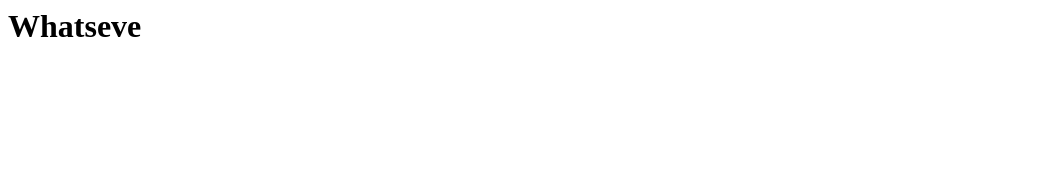
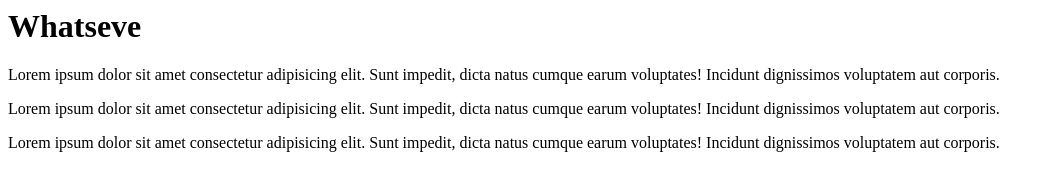
Before and after one commit to dhanujtomar/understanding-git, a plain HTML site: page index.html in a window 1280 px wide. Shown: the whole page, without its empty margins (0-1054 px from the left). Drawn offline with Linux system fonts and the light colour scheme.

Commit message:
Added para

```diff
--- a/index.html
+++ b/index.html
@@ -6,5 +6,8 @@
 </head>
 <body>
     <h1>Whatseve</h1>
+    <p>Lorem ipsum dolor sit amet consectetur adipisicing elit. Sunt impedit, dicta natus cumque earum voluptates! Incidunt dignissimos voluptatem aut corporis.</p>
+    <p>Lorem ipsum dolor sit amet consectetur adipisicing elit. Sunt impedit, dicta natus cumque earum voluptates! Incidunt dignissimos voluptatem aut corporis.</p>
+    <p>Lorem ipsum dolor sit amet consectetur adipisicing elit. Sunt impedit, dicta natus cumque earum voluptates! Incidunt dignissimos voluptatem aut corporis.</p>
 </body>
 </html>
```
